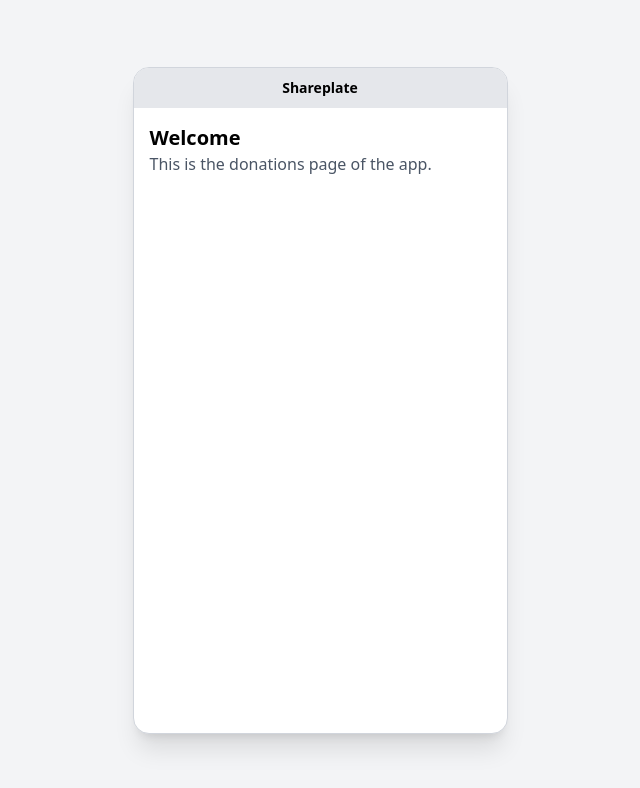
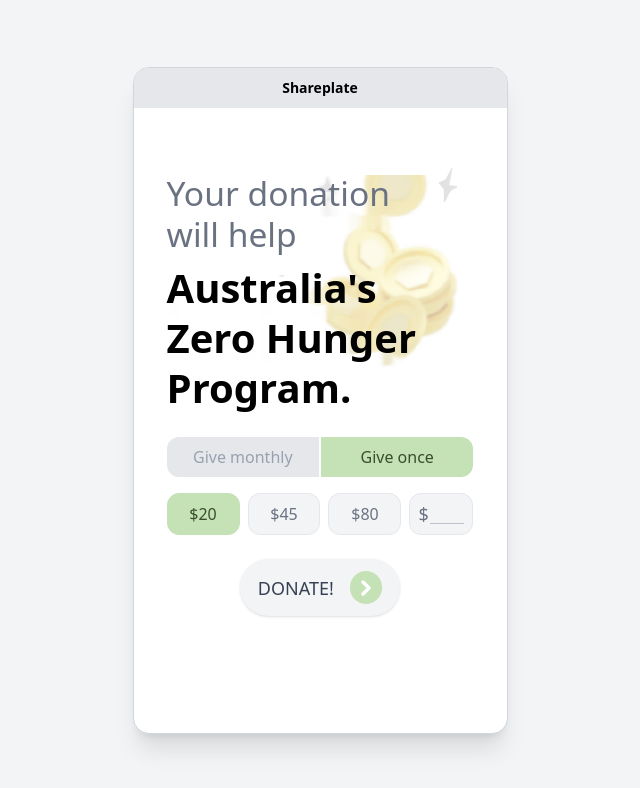
Before and after one commit to jennify1/plate2plate-app, a React (Vite) app: page /donations in a window 1280 px wide. Shown: the top 788 px of the page, without its empty margins (320-960 px from the left). Built offline with nearby package versions, Linux system fonts and the light colour scheme.

Commit message:
feat: created donations page

```diff
--- /dev/null
+++ b/src/components/donations/DonationAmount.jsx
@@ -0,0 +1,79 @@
+import React from 'react';
+
+const AMOUNTS = [20, 45, 80];
+
+export default function DonationAmount({
+  selectedAmount,
+  setSelectedAmount,
+  customAmount,
+  setCustomAmount,
+  customFocused,
+  setCustomFocused
+}) {
+  const BASE_W = 64;
+  const digitCount = customAmount.length;
+  const boxW = BASE_W + Math.max(0, Math.min(digitCount - 3, 2)) * 16;
+  const customInputStyle = {
+    width: boxW,
+    minWidth: BASE_W,
+    maxWidth: BASE_W + 32,
+    transition: 'width 0.2s',
+    overflowX: digitCount > 5 ? 'auto' : 'hidden',
+    whiteSpace: 'nowrap',
+    display: 'flex',
+    alignItems: 'center',
+    position: 'relative',
+  };
+  const inputFieldStyle = {
+    width: '100%',
+    minWidth: 24,
+    background: 'transparent',
+    overflowX: digitCount > 5 ? 'auto' : 'hidden',
+    whiteSpace: 'nowrap',
+    textAlign: 'left',
+    paddingLeft: '0.25rem',
+    zIndex: 2,
+  };
+
+  return (
+    <div className="flex w-full max-w-xs mb-6 gap-2">
+      {AMOUNTS.map(amount => (
+        <button
+          key={amount}
+          className={`w-20 transition-all py-2 rounded-xl border ${selectedAmount === amount && !customFocused
+            ? 'bg-[#c5e1b6] border-[#c5e1b6] text-[#3a4d2c]'
+            : 'bg-[#f3f4f6] border-gray-200 text-gray-500'
+          }`}
+          onClick={() => { setSelectedAmount(amount); setCustomFocused(false); setCustomAmount(''); }}
+        >${amount}</button>
+      ))}
+      {/* Custom donation input */}
+      <div
+        className={`transition-all rounded-xl border ${customFocused
+          ? 'bg-[#c5e1b6] border-[#c5e1b6] text-[#3a4d2c]'
+          : 'bg-[#f3f4f6] border-gray-200 text-gray-500'
+        }`}
+        style={customInputStyle}
+        onClick={() => { setCustomFocused(true); setSelectedAmount(null); }}
+      >
+        <div className="relative flex items-center w-full h-full">
+          <span className="pl-2 text-lg">$</span>
+          <input
+            type="text"
+            className="py-2 bg-transparent outline-none border-none text-inherit focus:ring-0 w-full"
+            value={customAmount}
+            onChange={e => setCustomAmount(e.target.value.replace(/[^0-9]/g, ''))}
+            onFocus={() => { setCustomFocused(true); setSelectedAmount(null); }}
+            onBlur={() => setCustomFocused(false)}
+            autoComplete="off"
+            style={inputFieldStyle}
+          />
+          {/* Underline when empty */}
+          {customAmount === '' && (
+            <span className="absolute left-5 right-2 bottom-2.5 border-b border-gray-400 opacity-60 pointer-events-none" style={{ zIndex: 1, height: '1px' }}></span>
+          )}
+        </div>
+      </div>
+    </div>
+  );
+}
--- /dev/null
+++ b/src/components/donations/DonationButton.jsx
@@ -0,0 +1,19 @@
+import React from 'react';
+
+export default function DonationButton() {
+  return (
+    <div className="w-full flex justify-center">
+      <button
+        className="w-40 py-3 rounded-full bg-[#f3f4f6] text-gray-700 text-lg flex items-center justify-center gap-2 shadow mb-4 active:bg-[#c5e1b6] transition-colors"
+      >
+        DONATE!
+        <span className="ml-2 flex items-center justify-center rounded-full" style={{ background: '#c5e1b6', width: '1.8em', height: '1.8em' }}>
+          <svg width="28" height="28" viewBox="0 0 28 28" fill="none">
+            <circle cx="14" cy="14" r="14" fill="#c5e1b6"/>
+            <path d="M11 8L17 14L11 20" stroke="white" strokeWidth="3.5" strokeLinecap="round" strokeLinejoin="round"/>
+          </svg>
+        </span>
+      </button>
+    </div>
+  );
+}
--- /dev/null
+++ b/src/components/donations/DonationType.jsx
@@ -0,0 +1,28 @@
+import React from 'react';
+
+export default function DonationType({ selectedType, setSelectedType }) {
+  return (
+    <div className="flex w-full max-w-xs mb-4 gap-0.5">
+      {['monthly', 'once'].map(type => (
+        <button
+          key={type}
+          className={`flex-1 py-2 transition-colors ${
+            selectedType === type
+              ? 'bg-[#c5e1b6] text-[#3a4d2c]'
+              : 'bg-[#e5e7eb] text-gray-400'
+          } ${type === 'monthly' ? 'rounded-l-xl rounded-r-none' : 'rounded-r-xl rounded-l-none'}`}
+          style={{
+            borderTopRightRadius: type === 'monthly' ? 0 : undefined,
+            borderBottomRightRadius: type === 'monthly' ? 0 : undefined,
+            borderTopLeftRadius: type === 'once' ? 0 : undefined,
+            borderBottomLeftRadius: type === 'once' ? 0 : undefined,
+            border: 'none'
+          }}
+          onClick={() => setSelectedType(type)}
+        >
+          {`Give ${type}`}
+        </button>
+      ))}
+    </div>
+  );
+}
--- a/src/pages/DonationsPage.jsx
+++ b/src/pages/DonationsPage.jsx
@@ -1,10 +1,43 @@
+import React, { useState } from 'react';
 import PhoneFrame from "../components/PhoneFrame";
-import { Link } from 'react-router-dom';
+import coinsImg from '../assets/coins.png';
+import DonationType from '../components/donations/DonationType';
+import DonationAmount from '../components/donations/DonationAmount';
+import DonationButton from '../components/donations/DonationButton';
+
 export const DonationsPage = () => {
+  const [selectedType, setSelectedType] = useState('once');
+  const [selectedAmount, setSelectedAmount] = useState(20);
+  const [customFocused, setCustomFocused] = useState(false);
+  const [customAmount, setCustomAmount] = useState('');
+
   return (
     <PhoneFrame>
-      <h1 className="text-xl font-bold">Welcome</h1>
-      <p className="text-gray-600">This is the donations page of the app.</p>
+      <div className="relative flex flex-col min-h-[calc(667px-2.5rem)] bg-white pt-10 pb-20 px-0 overflow-hidden font-sans">
+        {/* Coin image background */}
+        <img src={coinsImg} alt="Coins" className="absolute right-4 top-0 opacity-80 z-0 w-[440px] h-[340px] object-contain pointer-events-none select-none" />
+        {/* Main content */}
+        <div className="flex flex-col items-start pt-2 relative z-10 w-full max-w-[90%] mx-auto">
+          {/* Donation message */}
+          <div className="text-[2.1rem] mb-2 text-gray-500 leading-tight break-words w-full">
+            Your donation<br /><span>will help</span>
+          </div>
+          {/* Program name */}
+          <div className="text-[2.5rem] mb-6 text-black leading-tight font-bold break-words w-full">
+            Australia's<br />Zero Hunger<br />Program.
+          </div>
+          <DonationType selectedType={selectedType} setSelectedType={setSelectedType} />
+          <DonationAmount
+            selectedAmount={selectedAmount}
+            setSelectedAmount={setSelectedAmount}
+            customAmount={customAmount}
+            setCustomAmount={setCustomAmount}
+            customFocused={customFocused}
+            setCustomFocused={setCustomFocused}
+          />
+          <DonationButton />
+        </div>
+      </div>
     </PhoneFrame>
   );
 };
```
Also changed, not shown: src/assets/coins.png (added).
